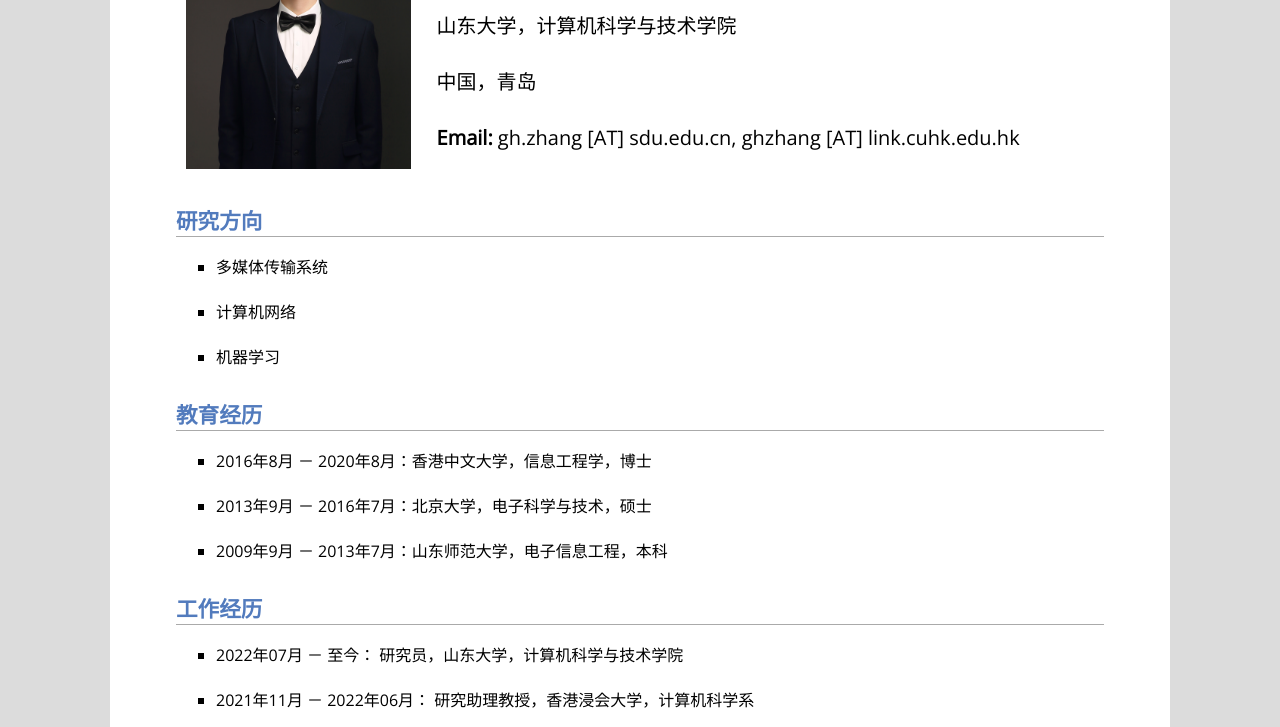
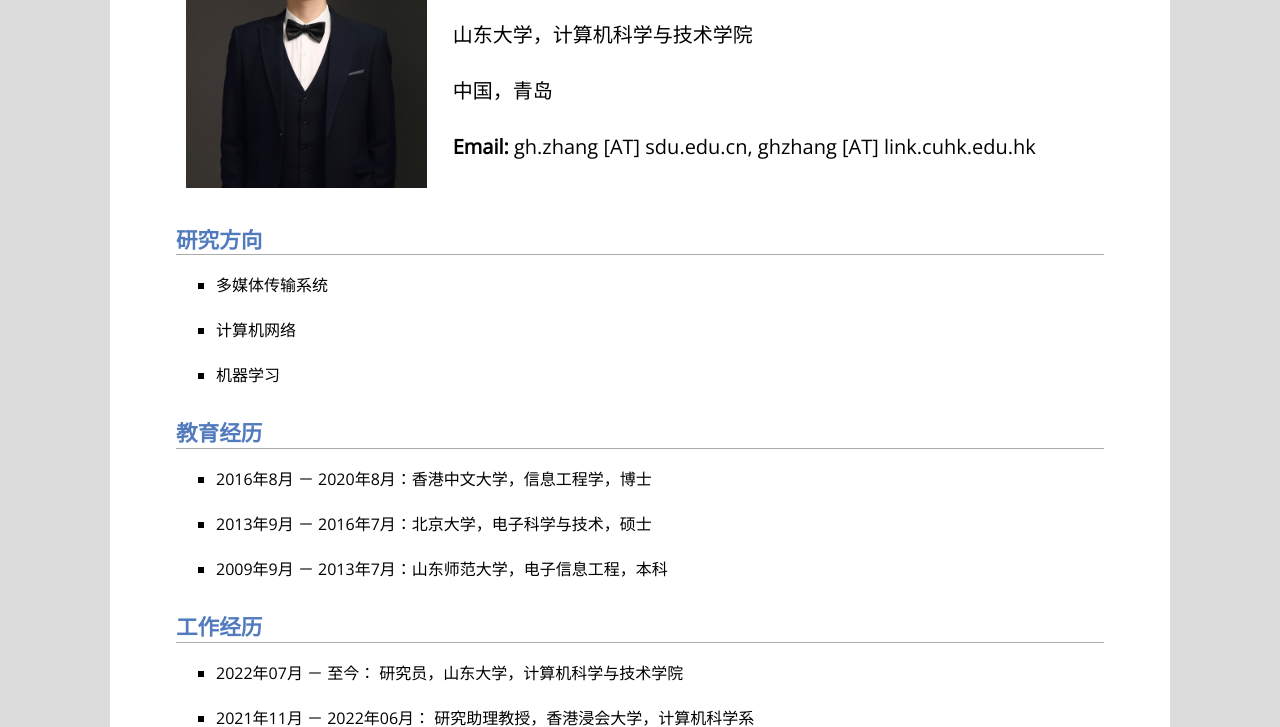
Before and after one commit to Zhang-Guanghui-Nick/Zhang-Guanghui-Nick.github.io, a plain HTML site: page index.html in a window 1280 px wide. Shown: the part 257-984 px from the top of the page. Drawn offline with nearby package versions, Linux system fonts and the light colour scheme.

Commit message:
Add files via upload

```diff
--- a/index.html
+++ b/index.html
@@ -14,7 +14,7 @@
 
 </div>
 <table class="imgtable"><tbody><tr><td>
-<img src="./index_files/image001.jpg" alt="alt text" height="280px">&nbsp;</td>
+<img src="./index_files/image001.jpg" alt="alt text" height="300px">&nbsp;</td>
 </br>
 <td align="left"><h1>张广辉</h1>
 <p>“齐鲁青年学者”特聘教授</p>
```
Also changed, not shown: index_english.html (+1 -1 lines).
